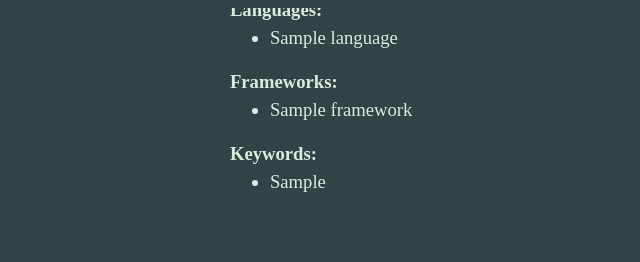
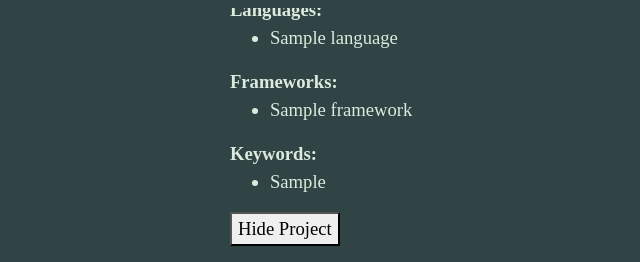
Before and after one commit to niminp/cs633_archive, a Django app: page /project/1/ in a window 1280 px wide. Shown: the part 792-1054 px from the top of the page, without its empty margins (310-950 px from the left). Before the commit the page ends 984 px from the top, so only its background shows below. Run offline with Django 3.2, Linux system fonts and the light colour scheme; a user stored in the database is signed in; tables that the repository leaves empty hold one stand-in row (values such as "Sample post"); some libraries are stand-ins or nearby versions.

Commit message:
show/hide projects

```diff
--- a/manager/templates/manager/project_view.html
+++ b/manager/templates/manager/project_view.html
@@ -3,6 +3,12 @@
 {% block content %}
 <div class="container-fluid mt-3 w-75">
 	{% if project %}
+		{% if project.is_hidden %}
+			<div class="alert alert-primary fade show" role="alert">
+				This is a hidden Project
+			</div>
+		{% endif %}
+
 		<h3>Project Details</h3>
 
 		<b>Project Name:</b> {{ project.name }}<br>
@@ -73,6 +79,25 @@
 				{% endfor %}
 			</ul>
 		{% endif %}
+
+		{% if not project.is_hidden %}
+			{% if request.user.is_superuser or request.user.is_staff %}
+				<form action="{% url 'hide_project' project.id %}" method="post">
+					{% csrf_token %}
+					<button>Hide Project</button>
+				</form>
+			{% endif %}
+		{% endif %}
+
+		{% if project.is_hidden %}
+			{% if request.user.is_superuser or request.user.is_staff %}
+				<form action="{% url 'show_project' project.id %}" method="post">
+					{% csrf_token %}
+					<button>Make Project Visible</button>
+				</form>
+			{% endif %}
+		{% endif %}
+
 	{% else %}
 		<h4 class="text-center" style="width: 300px;">No projects found with this ID</h4>
 	{% endif %}
--- a/manager/urls.py
+++ b/manager/urls.py
@@ -9,6 +9,8 @@ urlpatterns = [
 	path('auth/login/', views.login_user, name='login'),
 	path('auth/logout/', views.logout_user, name='logout'),
 	path('project/<int:project_id>/', views.project, name='project'),
+	path('project/hide/<int:project_id>/', views.hide_project, name='hide_project'),
+	path('project/show/<int:project_id>/', views.show_project, name='show_project'),
 	path('project/search/', views.search, name='search'),
 	path('project/upload/', views.upload, name='upload'),
 ]
--- a/manager/views.py
+++ b/manager/views.py
@@ -58,8 +58,31 @@ def project(request, project_id):
 	except:
 		pass
 
+	return render(request, 'manager/project_view.html', {'project': project, 'errors': errors})
 
-	return render(request, 'manager/project_view.html', {'project': project, 'errors': errors})
+@login_required
+def hide_project(request, project_id):
+
+	if request.method == "POST":
+		project = Project.objects.get(id=project_id)
+		project.is_hidden = True
+		project.save()
+
+		return redirect(reverse("main"))
+	else:
+		return redirect(reverse("project", args=(project_id,)))
+
+@login_required
+def show_project(request, project_id):
+
+	if request.method == "POST":
+		project = Project.objects.get(id=project_id)
+		project.is_hidden = False
+		project.save()
+
+		return redirect(reverse("main"))
+	else:
+		return redirect(reverse("project", args=(project_id,)))
 
 def search(request):
 	errors = []
```
